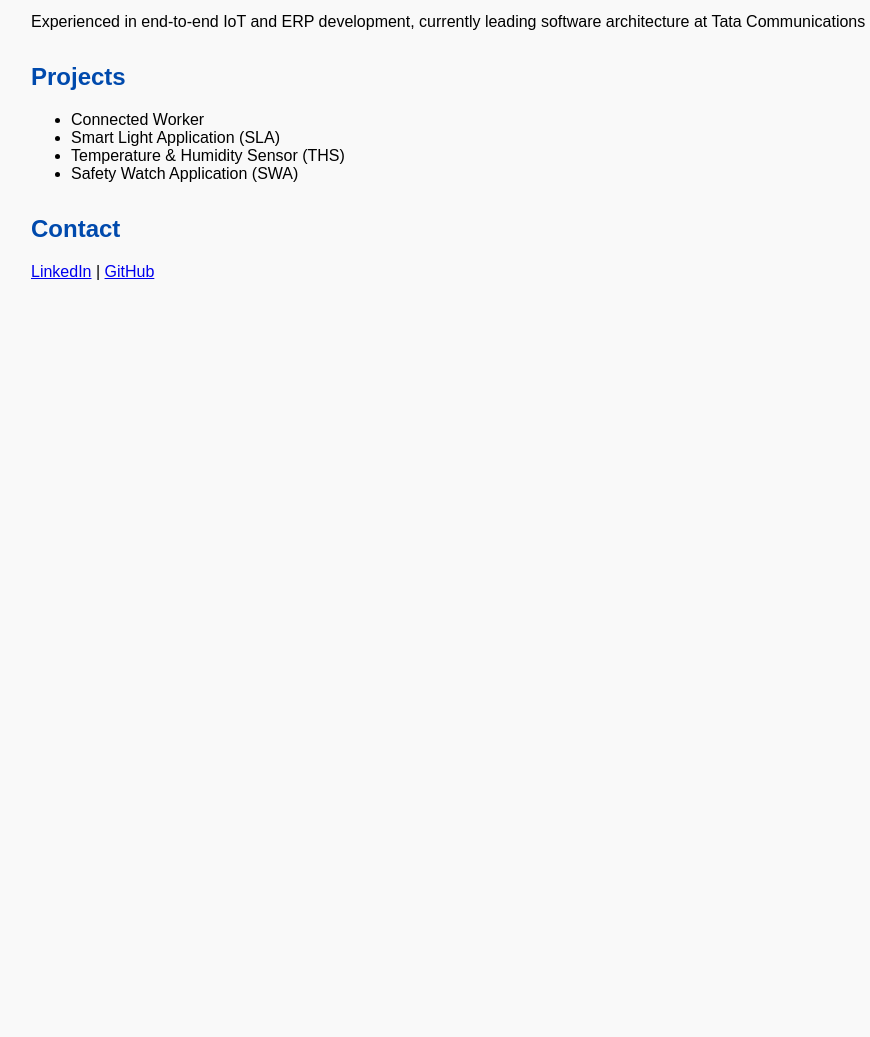
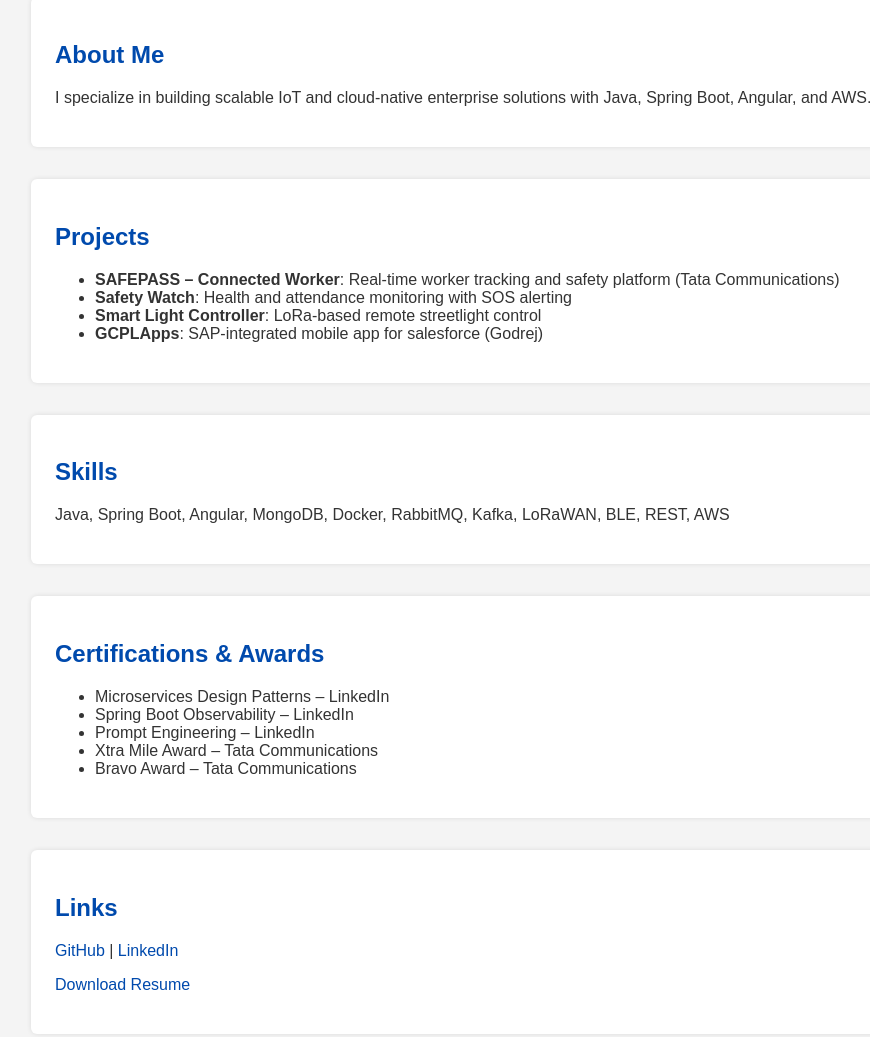
Before and after one commit to vishvamohanraj/vishvamohanraj.github.io, a plain HTML site: page index.html in a window 1280 px wide. Shown: the part 245-1282 px from the top of the page, without its empty margins (1-871 px from the left). Before the commit the page ends 800 px from the top, so only its background shows below. Drawn offline with Linux system fonts and the light colour scheme; files that its build step writes are made by us from their sources.

Commit message:
Updated files

```diff
--- a/index.html
+++ b/index.html
@@ -4,36 +4,48 @@
 <head>
   <meta charset="UTF-8" />
   <meta name="viewport" content="width=device-width, initial-scale=1.0"/>
-    <title>Vishvamohan Raj | IoT & Full Stack Architect</title>
-    <style>
-        body { font-family: Arial, sans-serif; margin: 0; padding: 2rem; background: #f9f9f9; }
-        header { background: #004aad; color: white; padding: 1rem; border-radius: 10px; }
-        section { margin-top: 2rem; }
-        h1, h2 { color: #004aad; }
-    </style>
+  <title>Vishvamohan Raj | Full Stack & IoT Architect</title>
+  <link rel="stylesheet" href="assets/style.css" />
 </head>
 <body>
   <header>
     <h1>Vishvamohan Raj</h1>
-        <p>IoT & Full Stack Architect | 11.6+ Years Experience</p>
+    <p>Senior Full Stack Developer & IoT Architect | 11.6+ Years</p>
   </header>
   <section>
     <h2>About Me</h2>
-        <p>Experienced in end-to-end IoT and ERP development, currently leading software architecture at Tata Communications Ltd.</p>
+    <p>I specialize in building scalable IoT and cloud-native enterprise solutions with Java, Spring Boot, Angular, and AWS.</p>
   </section>
   <section>
     <h2>Projects</h2>
     <ul>
-            <li>Connected Worker</li>
-            <li>Smart Light Application (SLA)</li>
-            <li>Temperature & Humidity Sensor (THS)</li>
-            <li>Safety Watch Application (SWA)</li>
+      <li><strong>SAFEPASS – Connected Worker</strong>: Real-time worker tracking and safety platform (Tata Communications)</li>
+      <li><strong>Safety Watch</strong>: Health and attendance monitoring with SOS alerting</li>
+      <li><strong>Smart Light Controller</strong>: LoRa-based remote streetlight control</li>
+      <li><strong>GCPLApps</strong>: SAP-integrated mobile app for salesforce (Godrej)</li>
     </ul>
   </section>
   <section>
-        <h2>Contact</h2>
-        <p><a href="https://www.linkedin.com/in/vishvamohanraj" target="_blank">LinkedIn</a> |
-        <a href="https://github.com/vishvamohanraj" target="_blank">GitHub</a></p>
+    <h2>Skills</h2>
+    <p>Java, Spring Boot, Angular, MongoDB, Docker, RabbitMQ, Kafka, LoRaWAN, BLE, REST, AWS</p>
+  </section>
+  <section>
+    <h2>Certifications & Awards</h2>
+    <ul>
+      <li>Microservices Design Patterns – LinkedIn</li>
+      <li>Spring Boot Observability – LinkedIn</li>
+      <li>Prompt Engineering – LinkedIn</li>
+      <li>Xtra Mile Award – Tata Communications</li>
+      <li>Bravo Award – Tata Communications</li>
+    </ul>
+  </section>
+  <section>
+    <h2>Links</h2>
+    <p>
+      <a href="https://github.com/vishvamohanraj" target="_blank">GitHub</a> |
+      <a href="https://www.linkedin.com/in/vishvamohanraj" target="_blank">LinkedIn</a>
+    </p>
+    <p><a href="Resume_VishvamohanRaj.pdf" target="_blank">Download Resume</a></p>
   </section>
 </body>
 </html>
--- /dev/null
+++ b/style.css
@@ -0,0 +1,6 @@
+
+body { font-family: Arial; margin: 0; padding: 2rem; background: #f4f4f4; color: #333; }
+header { background: #004aad; color: white; padding: 2rem; text-align: center; border-radius: 8px; }
+section { margin-top: 2rem; background: white; padding: 1.5rem; border-radius: 6px; box-shadow: 0 0 5px rgba(0,0,0,0.1); }
+h1, h2 { color: #004aad; }
+a { color: #004aad; text-decoration: none; }
```
Also changed, not shown: 1 other file. Lines whose indentation alone changed are shown as unchanged.
